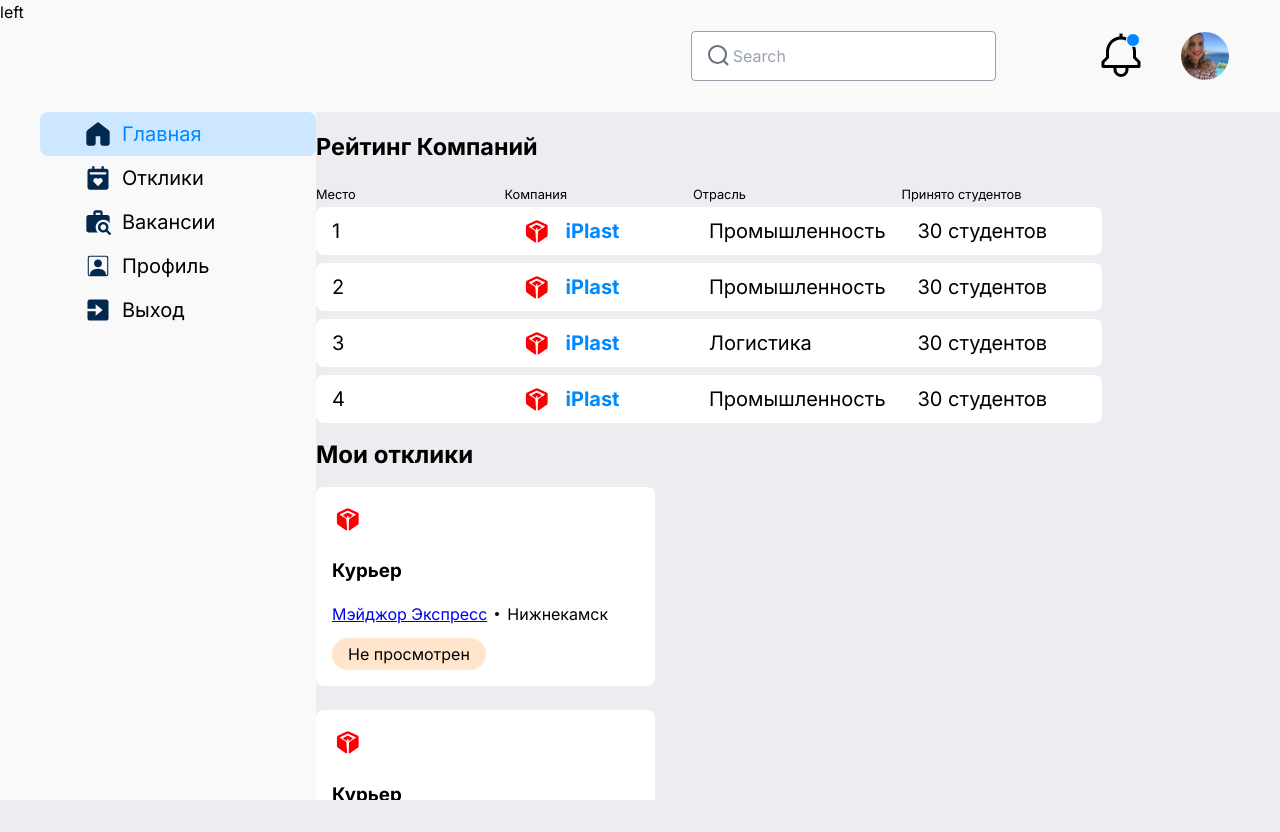
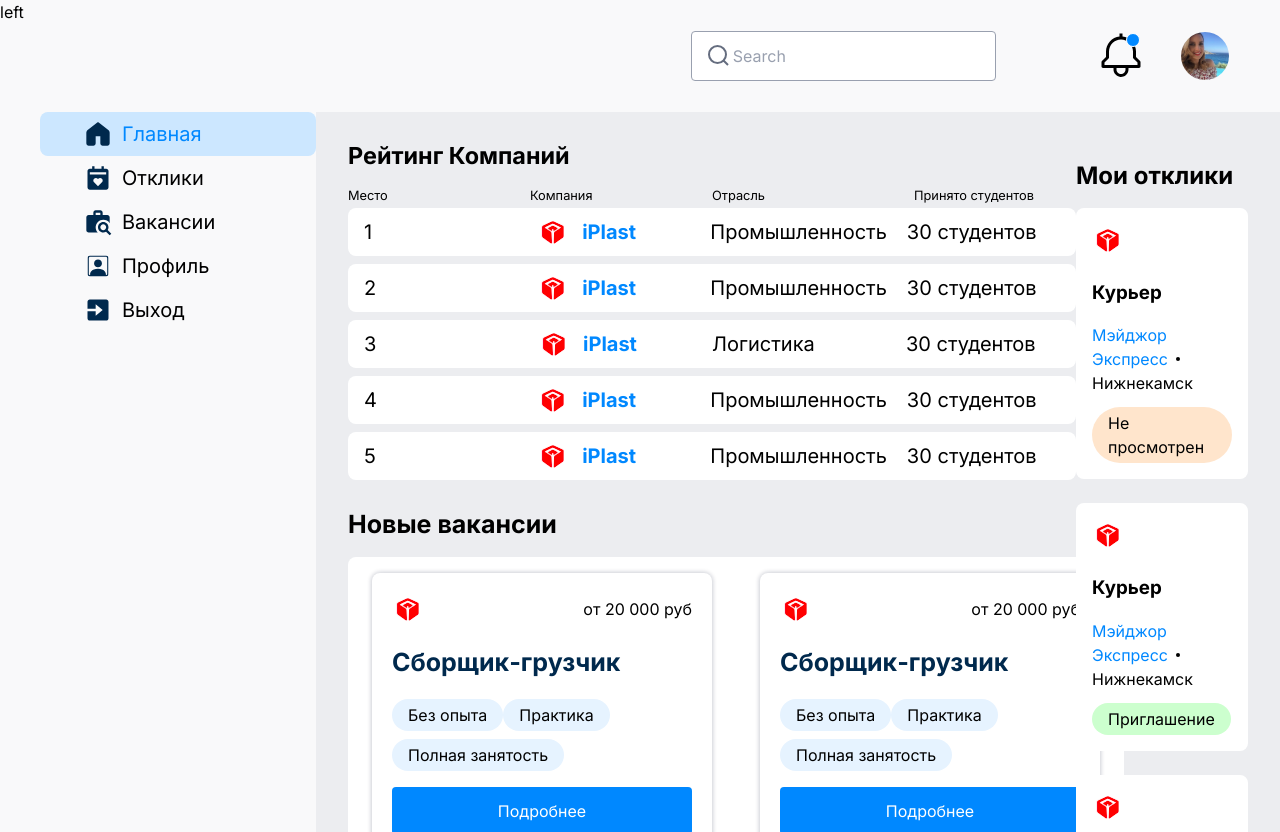
Before and after one commit to rLukoyanov/pp, a React (Create React App) app: page / in a window 1280 px wide. Before the commit the page ends 800 px from the top, so only its background shows below. Built offline with nearby package versions, Linux system fonts and the light colour scheme.

Commit message:
feat(14): add newVacancies block

```diff
--- a/src/App.scss
+++ b/src/App.scss
@@ -51,6 +51,11 @@ $info-60: #2e8799;
 $info-50: #3db4cc;
 $info-10: #ccf7ff;
 
+a {
+  color: $primary-50;
+  text-decoration: none;
+}
+
 .block {
   width: 50px;
   height: 50px;
--- a/src/components/CopmanyRating/Component.tsx
+++ b/src/components/CopmanyRating/Component.tsx
@@ -48,6 +48,15 @@ export function CompanyRating() {
         <div>Промышленность</div>
         <div className={styles.students}>30 студентов</div>
       </div>
+      <div className={styles.ratingItem}>
+        <div>5</div>
+        <span className={styles.name}>
+          <img src={companyLogoSVG} />
+          <span>iPlast</span>
+        </span>
+        <div>Промышленность</div>
+        <div className={styles.students}>30 студентов</div>
+      </div>
     </div>
   );
 }
--- a/src/components/CopmanyRating/styles.module.scss
+++ b/src/components/CopmanyRating/styles.module.scss
@@ -1,6 +1,10 @@
 @import '../../App';
 
 .rating {
+  h3 {
+    margin: 0;
+    margin-bottom: 16px;
+  }
   max-width: 754px;
   width: 100%;
   font-size: 20px;
@@ -13,7 +17,6 @@
 }
 
 .ratingItem {
-  width: 100%;
   padding-left: 16px;
   padding-right: 16px;
   margin-bottom: 8px;
--- a/src/components/Navigation/NavList/styles.module.scss
+++ b/src/components/Navigation/NavList/styles.module.scss
@@ -4,5 +4,4 @@
   margin: 0;
   background: $neutral-5;
   display: inline-block;
-  height: calc(100vh - 112px);
 }
--- /dev/null
+++ b/src/components/NewVacancies/Component.tsx
@@ -0,0 +1,14 @@
+import styles from './styles.module.scss';
+import { Vacancy } from './Vacancy';
+
+export function NewVacancies() {
+  return (
+    <div className={styles.newVacancies}>
+      <h2>Новые вакансии</h2>
+      <div className={styles.background}>
+        <Vacancy />
+        <Vacancy />
+      </div>
+    </div>
+  );
+}
--- /dev/null
+++ b/src/components/NewVacancies/Vacancy/Component.tsx
@@ -0,0 +1,22 @@
+import companySVG from '../../../assets/image1.svg';
+import { Button } from '../../common/Button';
+
+import styles from './styles.module.scss';
+
+export function Vacancy() {
+  return (
+    <div className={styles.vacancy}>
+      <div className={styles.header}>
+        <img src={companySVG} />
+        <span>от 20 000 руб</span>
+      </div>
+      <h3>Сборщик-грузчик</h3>
+      <div className={styles.advantages}>
+        <span>Без опыта</span>
+        <span>Практика</span>
+        <span>Полная занятость</span>
+      </div>
+      <Button>Подробнее</Button>
+    </div>
+  );
+}
--- /dev/null
+++ b/src/components/NewVacancies/Vacancy/index.ts
@@ -0,0 +1 @@
+export * from './Component';
--- /dev/null
+++ b/src/components/NewVacancies/Vacancy/styles.module.scss
@@ -0,0 +1,30 @@
+@import '../../../App';
+
+.vacancy {
+  width: 300px;
+  box-shadow: 0px 0px 4px 1px rgba(0, 14, 51, 0.2);
+  border-radius: 8px;
+  padding: 20px;
+}
+
+.header {
+  display: flex;
+  justify-content: space-between;
+  align-items: center;
+}
+
+.advantages {
+  display: flex;
+  flex-wrap: wrap;
+  margin: 16px 0;
+
+  span {
+    padding: 4px 16px;
+    background: $primary-5;
+    border-radius: 100px;
+
+    &:last-child {
+      margin-top: 8px;
+    }
+  }
+}
--- /dev/null
+++ b/src/components/NewVacancies/index.ts
@@ -0,0 +1 @@
+export * from './Component';
--- /dev/null
+++ b/src/components/NewVacancies/styles.module.scss
@@ -0,0 +1,24 @@
+@import '../../App';
+
+.newVacancies {
+  max-width: 754px;
+  h2 {
+    margin-top: 32px;
+    font-size: 25px;
+  }
+
+  h3 {
+    font-size: 25px;
+    color: $primary-90;
+  }
+}
+
+.background {
+  max-width: 754px;
+  width: 100%;
+  background: $white;
+  border-radius: 8px;
+  display: flex;
+  justify-content: space-between;
+  padding: 16px 24px;
+}
--- a/src/routes/MainPage.module.scss
+++ b/src/routes/MainPage.module.scss
@@ -1,5 +1,8 @@
 .mainPage {
   height: calc(100vh - 112px);
   overflow-y: scroll;
+  padding: 32px 32px 0 32px;
   width: 100%;
+  display: flex;
+  justify-content: space-between;
 }
--- a/src/routes/MainPage.tsx
+++ b/src/routes/MainPage.tsx
@@ -1,5 +1,5 @@
-import { Link } from 'react-router-dom';
 import { CompanyRating } from '../components/CopmanyRating';
+import { NewVacancies } from '../components/NewVacancies';
 import { Responses } from '../components/Responses';
 
 import styles from './MainPage.module.scss';
@@ -7,7 +7,10 @@ import styles from './MainPage.module.scss';
 export default function MainPage() {
   return (
     <div className={styles.mainPage}>
-      <CompanyRating />
+      <div>
+        <CompanyRating />
+        <NewVacancies />
+      </div>
       <Responses />
     </div>
   );
```
Also changed, not shown: 2 other files (tests, documents, lock files or other folders).
